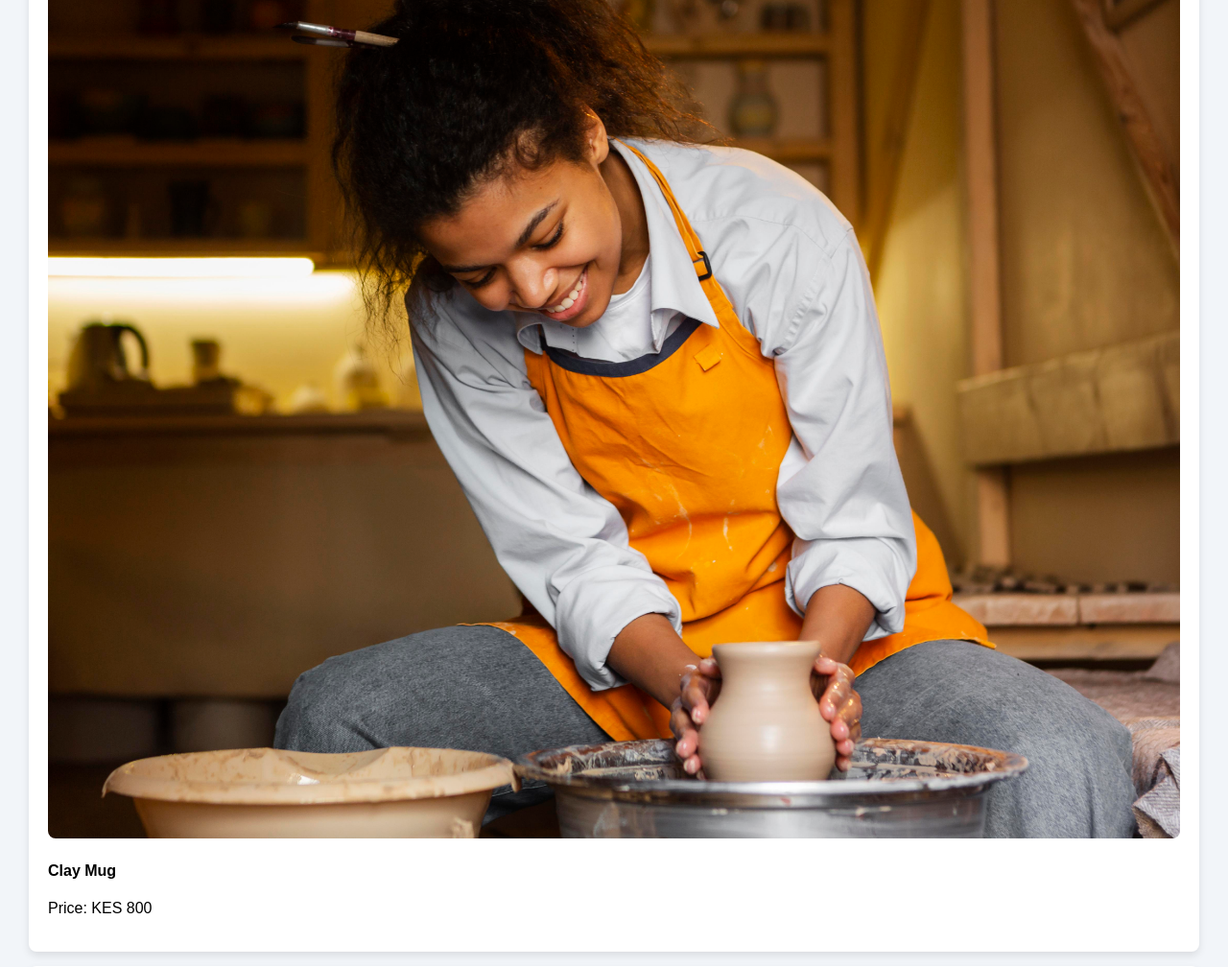
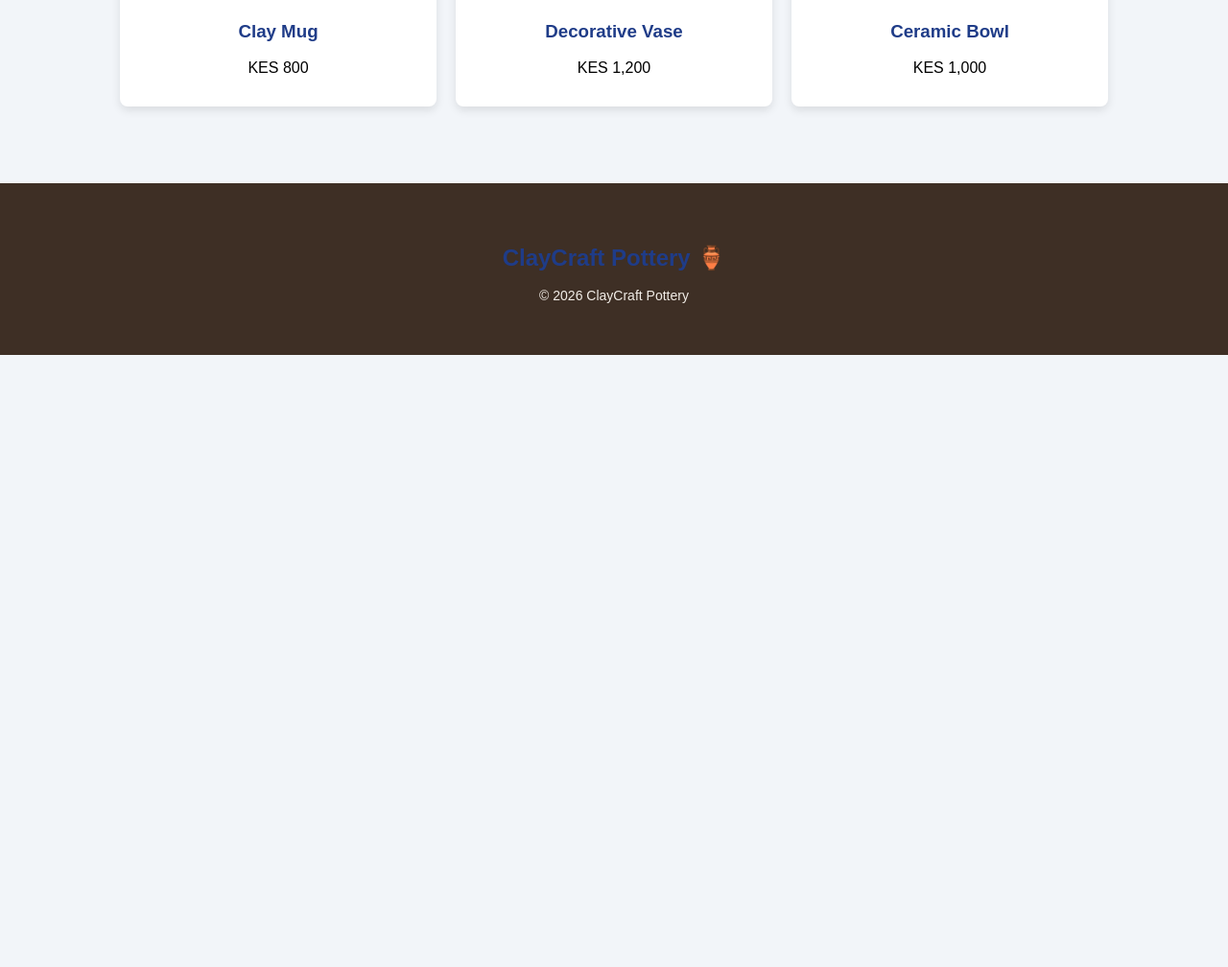
Before and after one commit to soniahphionah/ClayCraft-Pottery-Project, a Flask app: page /products in a window 1280 px wide. Shown: the part 304-1312 px from the top of the page at 96% size. After the commit the page ends 674 px from the top, so only its background shows below. Run offline with Flask 3, Linux system fonts and the light colour scheme.

Commit message:
added the footer

```diff
--- a/Templates/products.html
+++ b/Templates/products.html
@@ -2,13 +2,12 @@
 <html lang="en">
 <head>
     <meta charset="UTF-8">
-    <title>Our Pottery Collection</title>
-    <h2>Our Pottery Collection</h2>
+    <title>Products | ClayCraft Pottery</title>
     <link rel="stylesheet" href="{{ url_for('static', filename='css/style.css') }}">
 </head>
 <body>
 
-<nav>
+<nav class="navbar">
     <a href="/">Home</a>
     <a href="/about">About</a>
     <a href="/products">Products</a>
@@ -16,21 +15,32 @@
     <a href="/login">Login</a>
 </nav>
 
-<div class="container">
-    <h2>Available Products</h2>
-
-    <div class="card">
-        <img src="{{ url_for('static', filename='images/metal.jpg') }}">
-        <h4>Clay Mug</h4>
-  <p>Price: KES 800</p>
+<section class="gallery">
+    <div class="gallery-item">
+        <img src="{{ url_for('static', filename='images/wood.jpg') }}">
+        <h3>Clay Mug</h3>
+        <p>KES 800</p>
     </div>
 
-    <div class="card">
-        <img src="{{ url_for('static', filename='images/wood.jpg') }}">
-         <h4>Decorative Vase</h4>
-  <p>Price: KES 1,200</p>
+    <div class="gallery-item">
+        <img src="{{ url_for('static', filename='images/metal.jpg') }}">
+        <h3>Decorative Vase</h3>
+        <p>KES 1,200</p>
     </div>
-</div>
+
+    <div class="gallery-item">
+        <img src="{{ url_for('static', filename='images/hero.jpg') }}">
+        <h3>Ceramic Bowl</h3>
+        <p>KES 1,000</p>
+    </div>
+</section>
+
+<footer class="footer">
+    <div class="footer-content">
+        <h3>ClayCraft Pottery 🏺</h3>
+        <p>&copy; 2026 ClayCraft Pottery</p>
+    </div>
+</footer>
 
 </body>
 </html>
```
Also changed, not shown: Templates/about.html (+21 -7 lines), Templates/contact.html (+13 -10 lines), Templates/login.html (+24 -22 lines).
